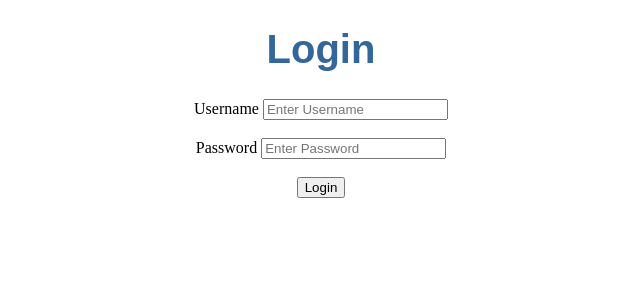
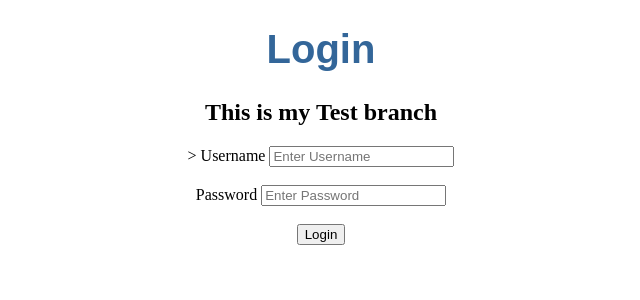
Before and after one commit to Shubham14019/myfirstrepository, an Angular app: page / in a window 1280 px wide. Shown: the top 300 px of the page, without its empty margins (319-959 px from the left). Built offline with nearby package versions, Linux system fonts and the light colour scheme.

Commit message:
test  branch renamed

```diff
--- a/src/app/app.component.html
+++ b/src/app/app.component.html
@@ -4,6 +4,7 @@
 <form>
 
 	<div class="center" >
+        <h2>This is my Test branch</h2>>
 
 		Username <input  type="text" placeholder="Enter Username" name="username" [(ngModel)]="username"><br><br>
 
```
